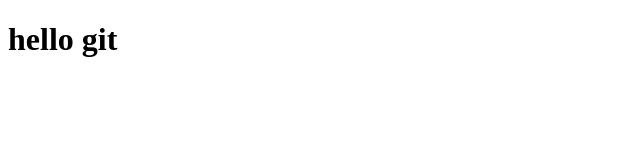
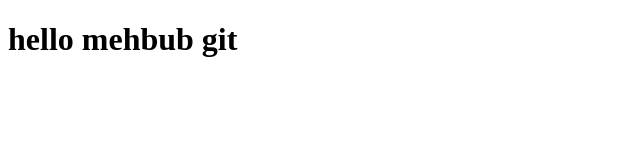
Before and after one commit to my-work-flow/mehbub, a plain HTML site: page index.html in a window 1280 px wide. Shown: the whole page, without its empty margins (0-640 px from the left). Drawn offline with Linux system fonts and the light colour scheme.

Commit message:
added text

```diff
--- a/index.html
+++ b/index.html
@@ -6,6 +6,6 @@
     <title>mukera</title>
 </head>
 <body>
-    <h1>hello git</h1>
+    <h1>hello mehbub git</h1>
 </body>
 </html>
```
